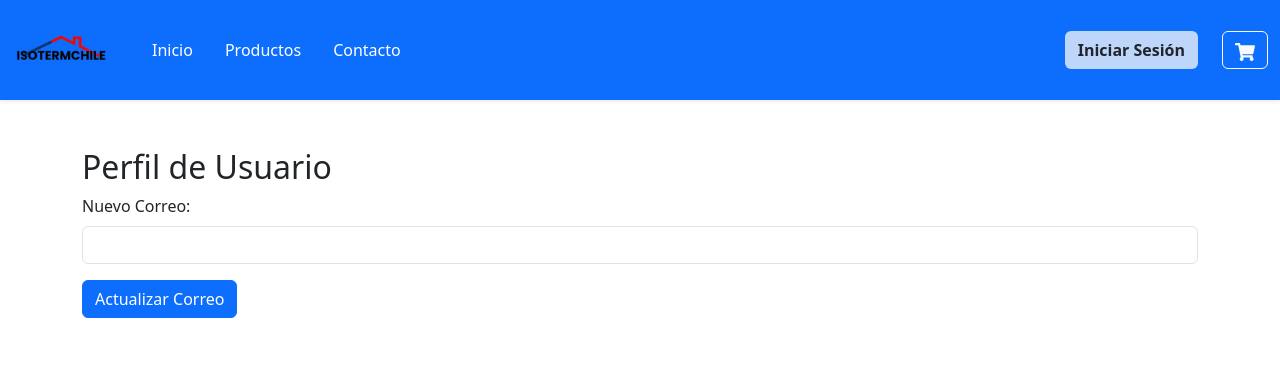
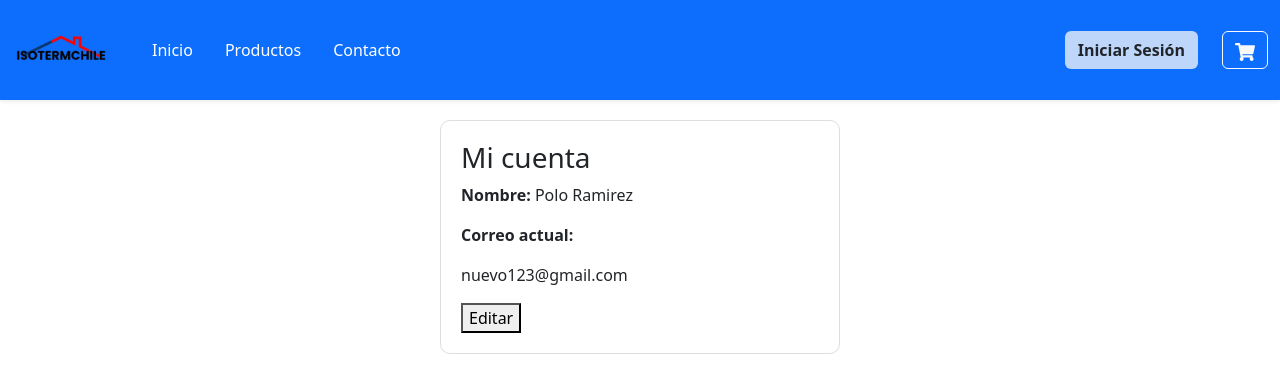
Before and after one commit to topavasquez/isoterm-frontend, a React (Create React App) app: page /perfil in a window 1280 px wide. Shown: the top 392 px of the page. Built offline with nearby package versions, Linux system fonts and the light colour scheme.

Commit message:
editarcorreoo

```diff
--- /dev/null
+++ b/src/components/perfil/EditarCorreo.jsx
@@ -0,0 +1,71 @@
+import React, { useState } from "react";
+
+function EditarCorreo({ usuario }) {
+  const [nuevoCorreo, setNuevoCorreo] = useState(usuario.correo);
+  const [mensaje, setMensaje] = useState("");
+  const [modoEdicion, setModoEdicion] = useState(false);
+
+  const handleEditar = () => {
+    setModoEdicion(true);
+  };
+
+  const handleCancelar = () => {
+    setModoEdicion(false);
+    setMensaje("");
+    setNuevoCorreo(usuario.correo);
+  };
+
+  const handleGuardar = async () => {
+    try {
+      const respuesta = await fetch(`http://localhost:3000/api/usuarios/${usuario.id_usuario}/correo`, {
+        method: "PATCH",
+        headers: {
+          "Content-Type": "application/json",
+        },
+        body: JSON.stringify({ correo: nuevoCorreo }),
+      });
+
+      if (respuesta.ok) {
+        const data = await respuesta.json();
+        setMensaje("Correo actualizado correctamente ✅");
+        setModoEdicion(false);
+      } else {
+        const error = await respuesta.json();
+        setMensaje("Error: " + (error.error || "No se pudo actualizar"));
+      }
+    } catch (err) {
+      setMensaje("Error al conectar con el servidor");
+    }
+  };
+
+  return (
+    <div style={{ maxWidth: "400px", margin: "20px auto", padding: "20px", border: "1px solid #ddd", borderRadius: "10px" }}>
+      <h3>Mi cuenta</h3>
+
+      <p><strong>Nombre:</strong> {usuario.nombre} {usuario.apellido}</p>
+      <p><strong>Correo actual:</strong></p>
+
+      {!modoEdicion ? (
+        <>
+          <p>{nuevoCorreo}</p>
+          <button onClick={handleEditar} style={{ marginRight: "10px" }}>Editar</button>
+        </>
+      ) : (
+        <>
+          <input
+            type="email"
+            value={nuevoCorreo}
+            onChange={(e) => setNuevoCorreo(e.target.value)}
+            style={{ padding: "5px", width: "100%", marginBottom: "10px" }}
+          />
+          <button onClick={handleGuardar} style={{ marginRight: "10px" }}>Guardar</button>
+          <button onClick={handleCancelar}>Cancelar</button>
+        </>
+      )}
+
+      {mensaje && <p style={{ marginTop: "10px", color: "green" }}>{mensaje}</p>}
+    </div>
+  );
+}
+
+export default EditarCorreo;
--- a/src/components/perfil/Perfil.jsx
+++ b/src/components/perfil/Perfil.jsx
@@ -1,47 +1,19 @@
-import React, { useState } from "react";
+import React from "react";
+import EditarCorreo from "./EditarCorreo";
 
-export default function Perfil() {
-  const [correo, setCorreo] = useState("");
-  const [mensaje, setMensaje] = useState("");
-
-  const actualizarCorreo = async () => {
-    try {
-      const response = await fetch("http://localhost:3000/api/usuarios/1", {
-        method: "PUT",
-        headers: {
-          "Content-Type": "application/json",
-        },
-        body: JSON.stringify({ correo }),
-      });
-
-      const data = await response.json();
-
-      if (response.ok) {
-        setMensaje("Correo actualizado correctamente ✅");
-      } else {
-        setMensaje(data.message || "Error al actualizar correo ❌");
-      }
-    } catch (error) {
-      setMensaje("Error de conexión con el servidor ❌");
-    }
+function Perfil() {
+  const usuario = {
+    id_usuario: 1,
+    nombre: "Polo",
+    apellido: "Ramirez",
+    correo: "nuevo123@gmail.com",
   };
 
   return (
-    <div className="container mt-5">
-      <h2>Perfil de Usuario</h2>
-      <div className="mb-3">
-        <label className="form-label">Nuevo Correo:</label>
-        <input
-          type="email"
-          className="form-control"
-          value={correo}
-          onChange={(e) => setCorreo(e.target.value)}
-        />
-      </div>
-      <button className="btn btn-primary" onClick={actualizarCorreo}>
-        Actualizar Correo
-      </button>
-      {mensaje && <div className="alert alert-info mt-3">{mensaje}</div>}
+    <div>
+      <EditarCorreo usuario={usuario} />
     </div>
   );
 }
+
+export default Perfil;
```
